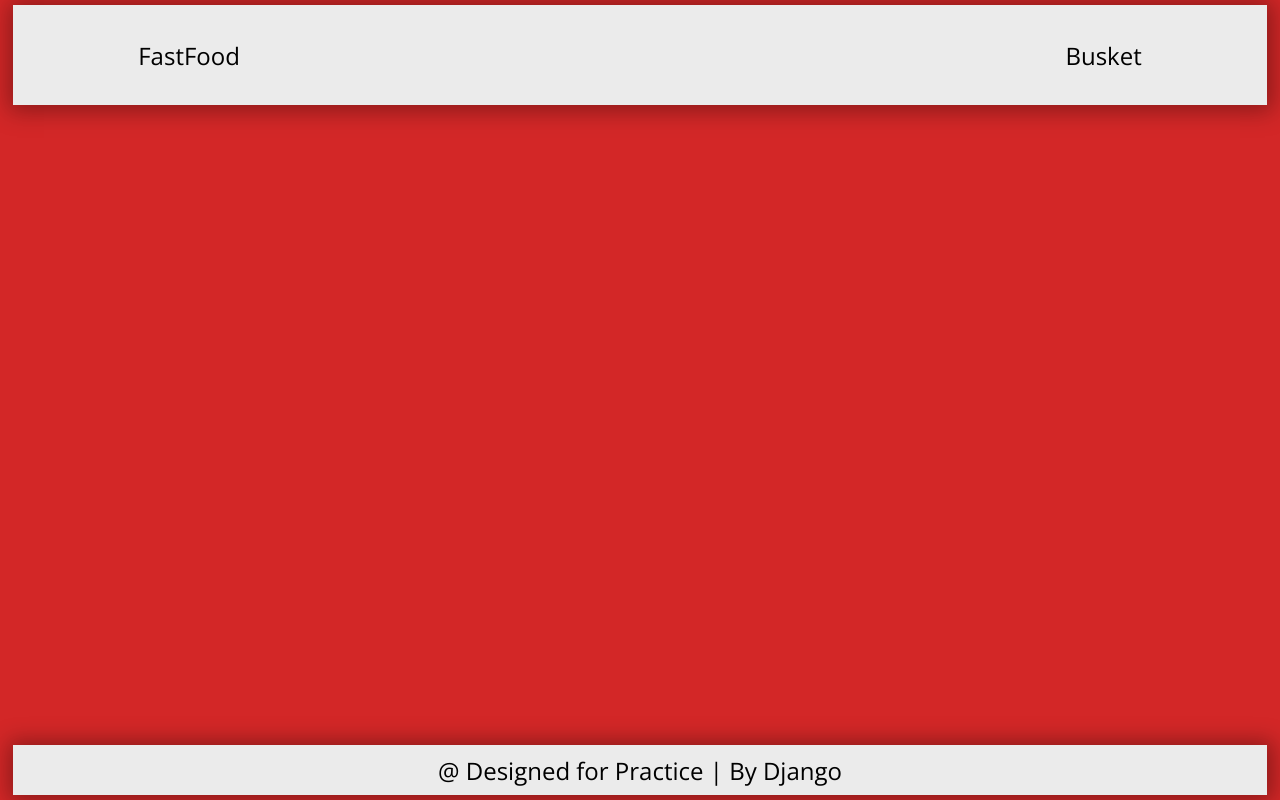
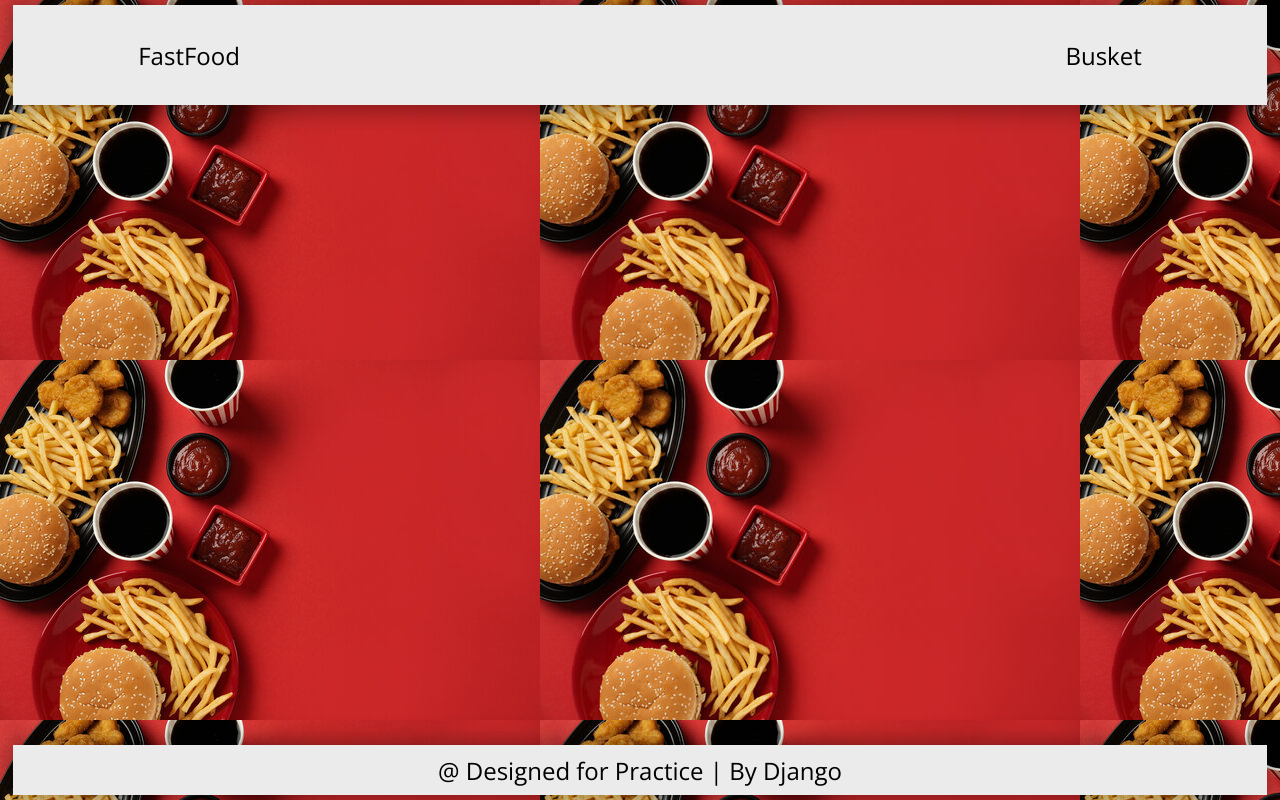
Before and after one commit to gab1den/easy-fastfood-webshop, a Django app: page / in a window 1280 px wide. Run offline with Django 5.2, Linux system fonts and the light colour scheme; data that the repository does not hold is empty.

Commit message:
Change in css

```diff
--- a/store/static/css/style.css
+++ b/store/static/css/style.css
@@ -9,8 +9,6 @@ html, body {
     font-weight: 400;
     font-style: normal;
     font-size: 24px;
-    background-color: #d32727;
-
 }
 
 .btn {
@@ -30,6 +28,7 @@ html, body {
     min-height: 100%;
     display: flex;
     flex-direction: column;
+    background-image: url("../image/360_F_446373646_uYHx1cGEL6zrndv4xlcElHtHdfa0BF0j.jpg");
 }
 
 /* HEADER */
```
Also changed, not shown: store/static/image/360_F_446373646_uYHx1cGEL6zrndv4xlcElHtHdfa0BF0j.jpg (added).
